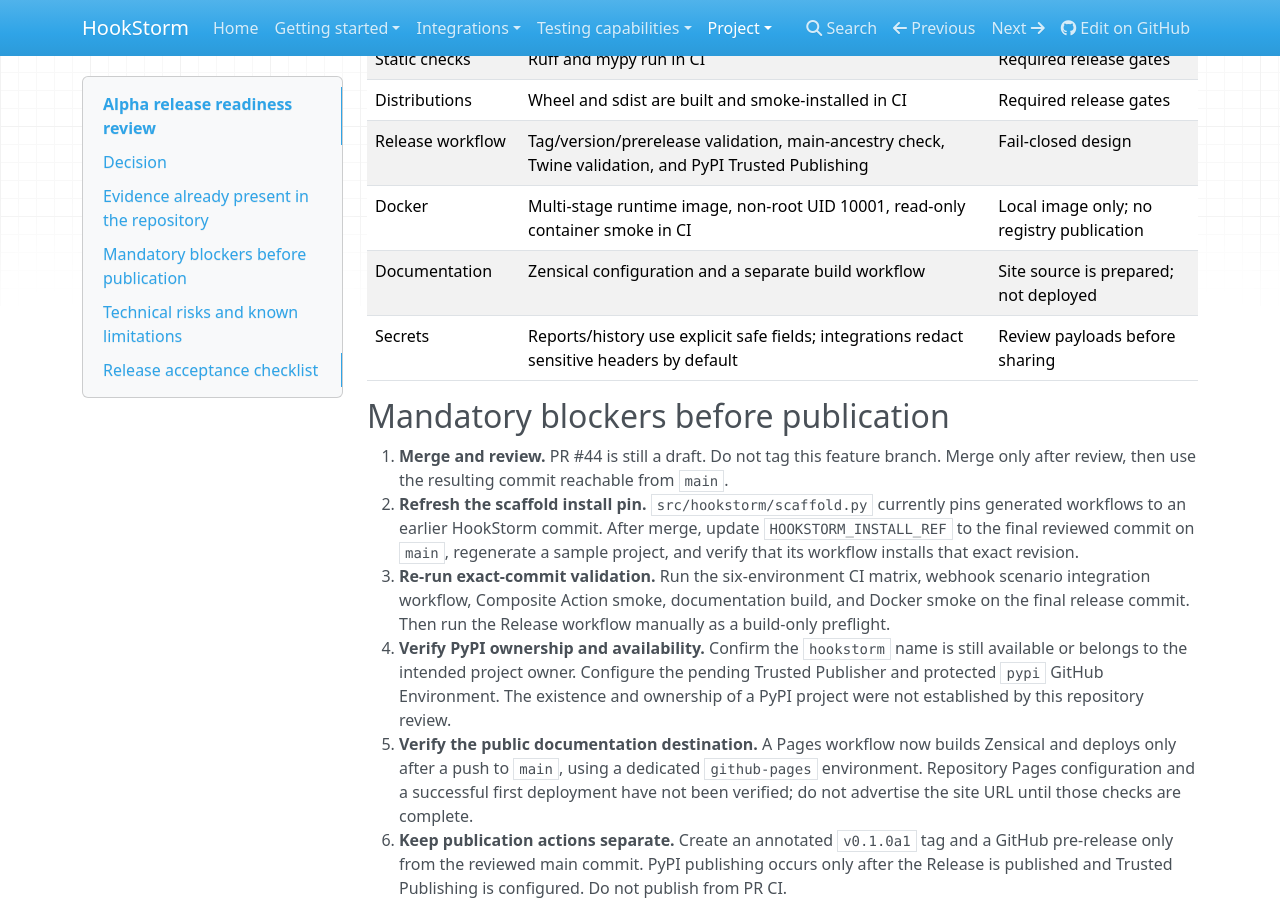
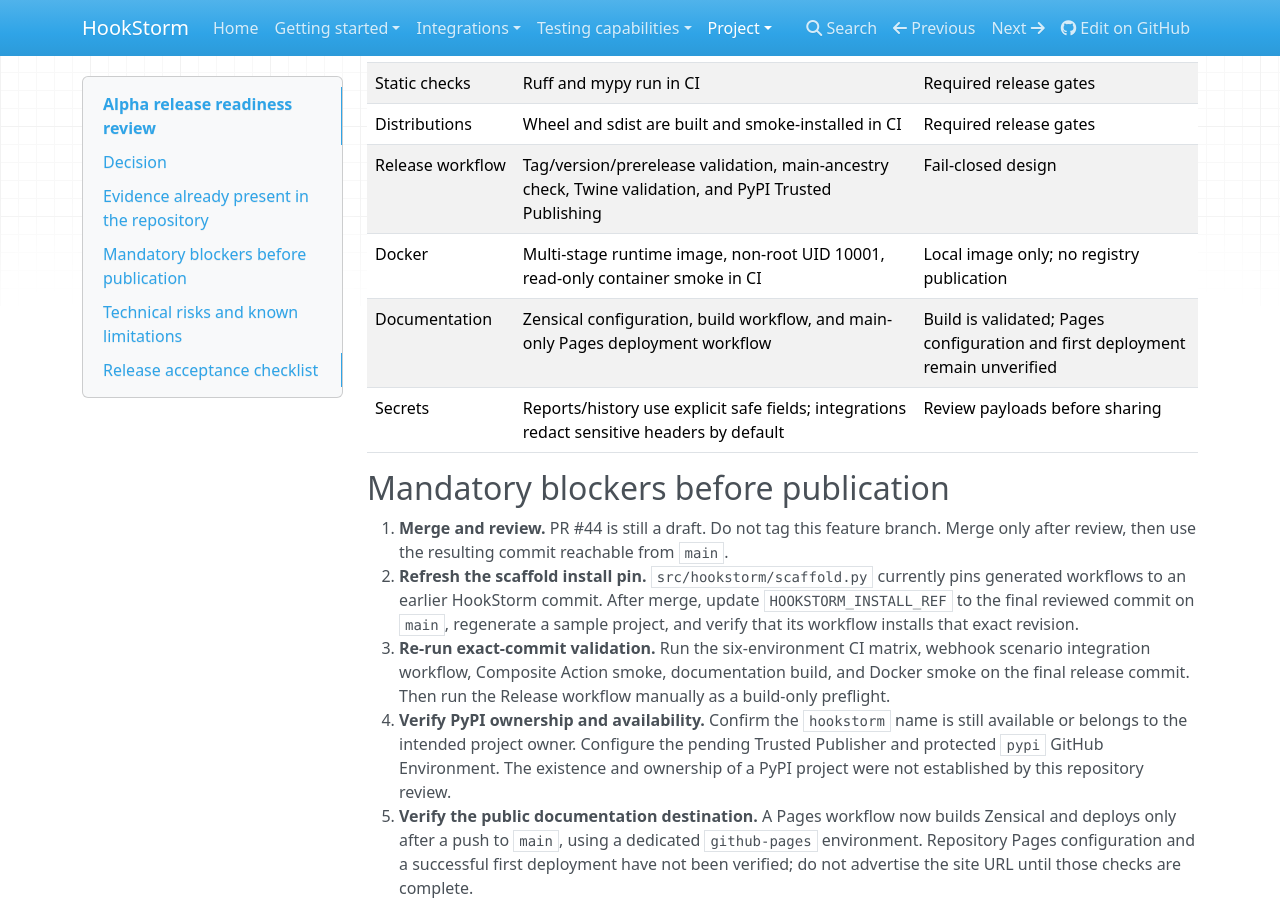
Before and after one commit to blvxx/HookStorm, an MkDocs documentation site: the page built from docs/alpha-release-review.md, in a window 1280 px wide and 900 px high, scrolled down 745 px. Built offline with MkDocs 1.6.1, drawn with Linux system fonts in a browser that asks for light colours; nearby versions of some CDN libraries.

Commit message:
Update alpha review with verified Pages workflow preparation

```diff
--- a/docs/alpha-release-review.md
+++ b/docs/alpha-release-review.md
@@ -24,7 +24,7 @@ After the PR is reviewed and merged, the final release commit must pass the rele
 | Distributions | Wheel and sdist are built and smoke-installed in CI | Required release gates |
 | Release workflow | Tag/version/prerelease validation, main-ancestry check, Twine validation, and PyPI Trusted Publishing | Fail-closed design |
 | Docker | Multi-stage runtime image, non-root UID 10001, read-only container smoke in CI | Local image only; no registry publication |
-| Documentation | Zensical configuration and a separate build workflow | Site source is prepared; not deployed |
+| Documentation | Zensical configuration, build workflow, and main-only Pages deployment workflow | Build is validated; Pages configuration and first deployment remain unverified |
 | Secrets | Reports/history use explicit safe fields; integrations redact sensitive headers by default | Review payloads before sharing |
 
 ## Mandatory blockers before publication
```
